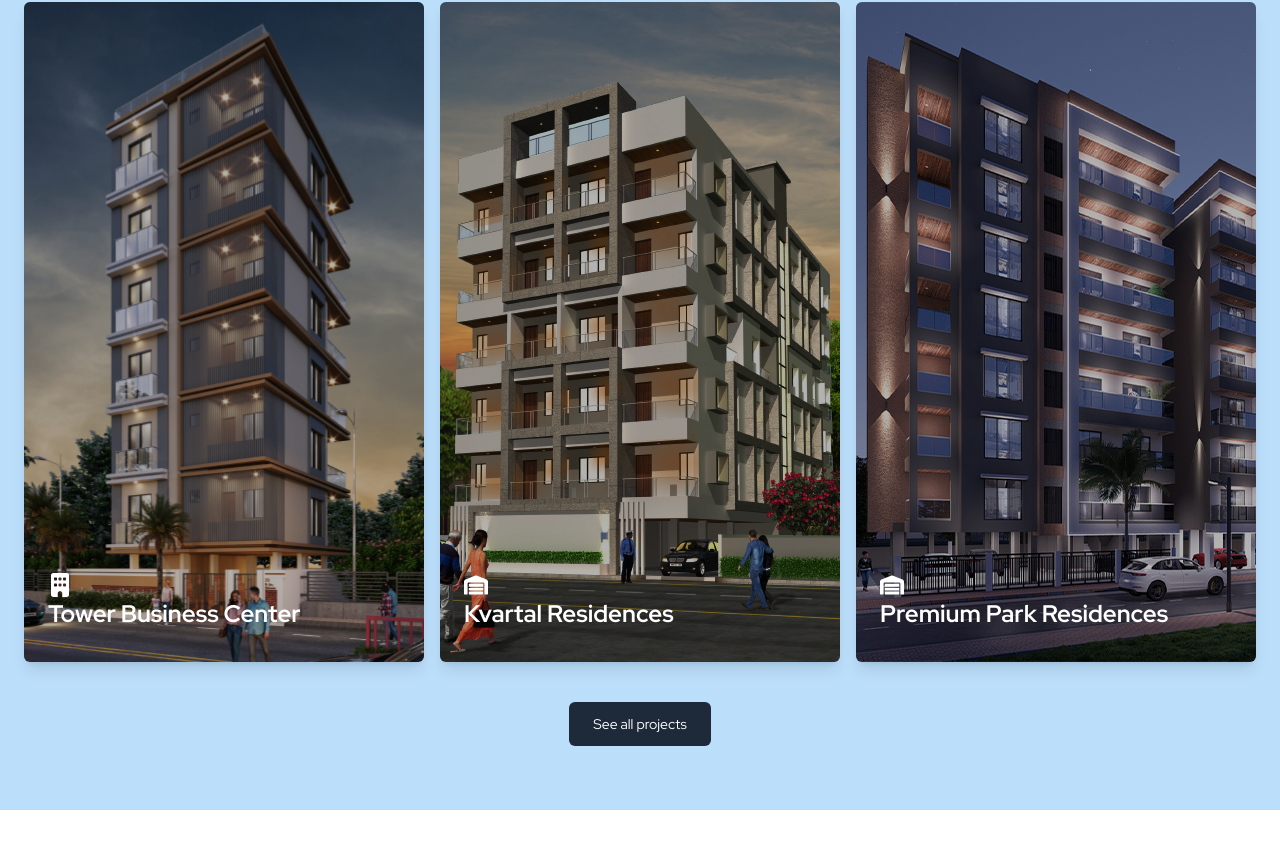
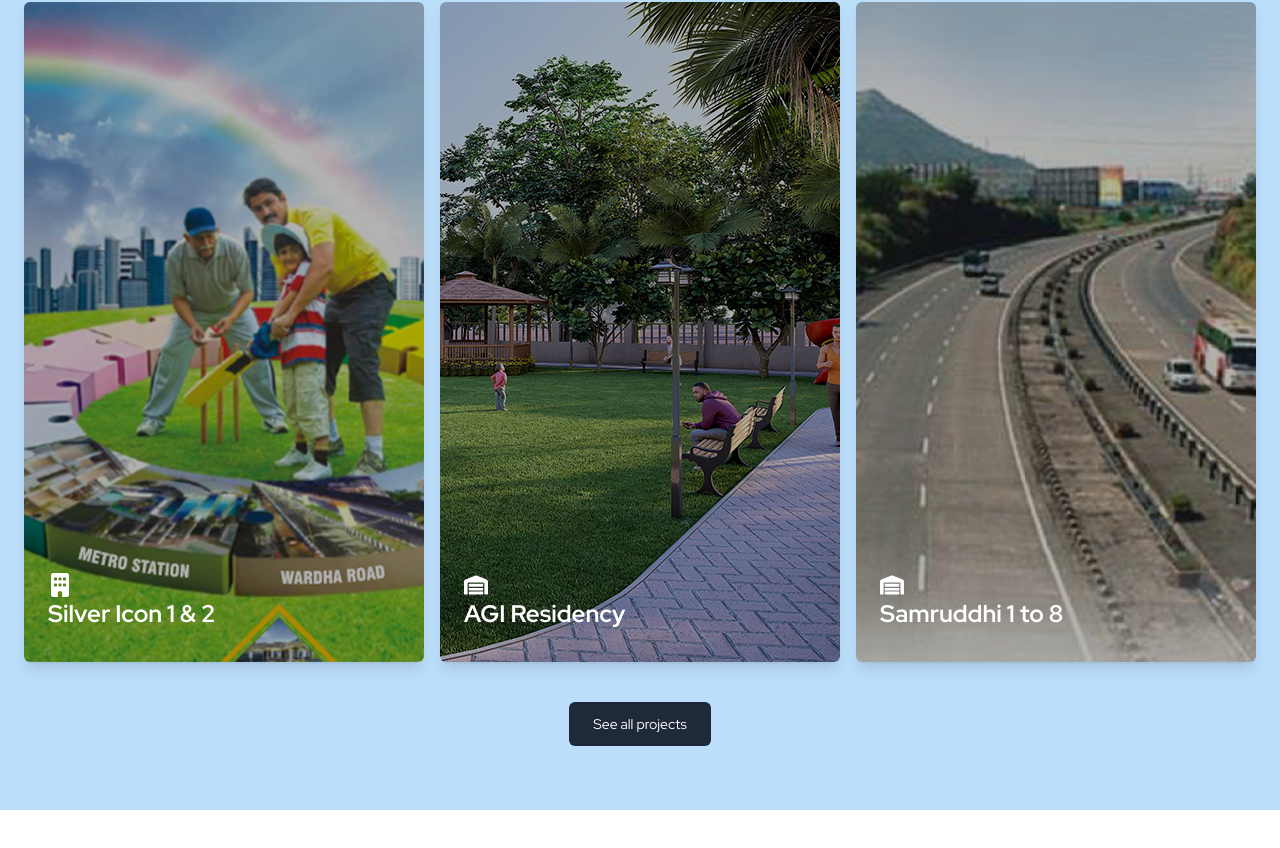
Before and after one commit to harshalsonune55/PrinceLand_, a React (Vite) app: page / in a window 1280 px wide. Shown: the part 9403-10251 px from the top of the page. Built offline with nearby package versions, Linux system fonts and the light colour scheme.

Commit message:
some changes

```diff
--- a/src/components/LT_pro/lt2.jsx
+++ b/src/components/LT_pro/lt2.jsx
@@ -7,24 +7,30 @@ import {
 
 const cards = [
   {
-    title: "Tower Business Center",
-    text: "Volutpat diam ut venenatis tellus in metus vulputateondimentum vitae sapien pellentesque habitant morbi tristique.",
-    image: "/princelnd_photos/home page/project image ( VED ).jpg",
+    title: "Silver Icon 1 & 2",
+    text: "Shankarpur Area, 3 kms from Wardha Road",
+    image: "/princelnd_photos/projects/silver 2.jpg",
     icon: <FaBuilding size={24} />,
   },
   {
-    title: "Kvartal Residences",
-    text: "Lorem ipsum dolor sit amet consectetur adipisicing elit. Repudiandae dolores reprehenderit.",
-    image: "/princelnd_photos/home page/Project images (parkview).jpg",
+    title: "AGI Residency",
+    text: "NH 353(I) touch, 140 plot layout",
+    image: "/princelnd_photos/projects/Agi 2_.jpg",
     icon: <FaWarehouse size={24} />,
   },
   {
-    title: "Premium Park Residences",
-    text: "Aliquam ultrices sagittis orci a scelerisque purus semper eget. Vitae tortor condimentum lacinia quis.",
-    image: "/princelnd_photos/home page/Project images (prospera).jpg",
+    title: "Samruddhi 1 to 8",
+    text: "4 kms from Samruddhi Junction Poin",
+    image: "/princelnd_photos/projects/samruddhi 2.jpg",
     icon: <FaWarehouse size={24} />,
   },
 ];
+
+
+function go_to_link(){
+  window.location.href = '/projects';
+}
+
 
 export default function ProjectCards() {
   return (
@@ -64,7 +70,7 @@ export default function ProjectCards() {
 
         {/* CTA Button */}
         <div className="mt-10 text-center">
-          <button className="bg-gray-800 text-white text-sm px-6 py-3 rounded-md hover:bg-gray-700 transition">
+          <button className="bg-gray-800 text-white text-sm px-6 py-3 rounded-md hover:bg-gray-700 transition" onClick={go_to_link}>
             See all projects
           </button>
         </div>
```
